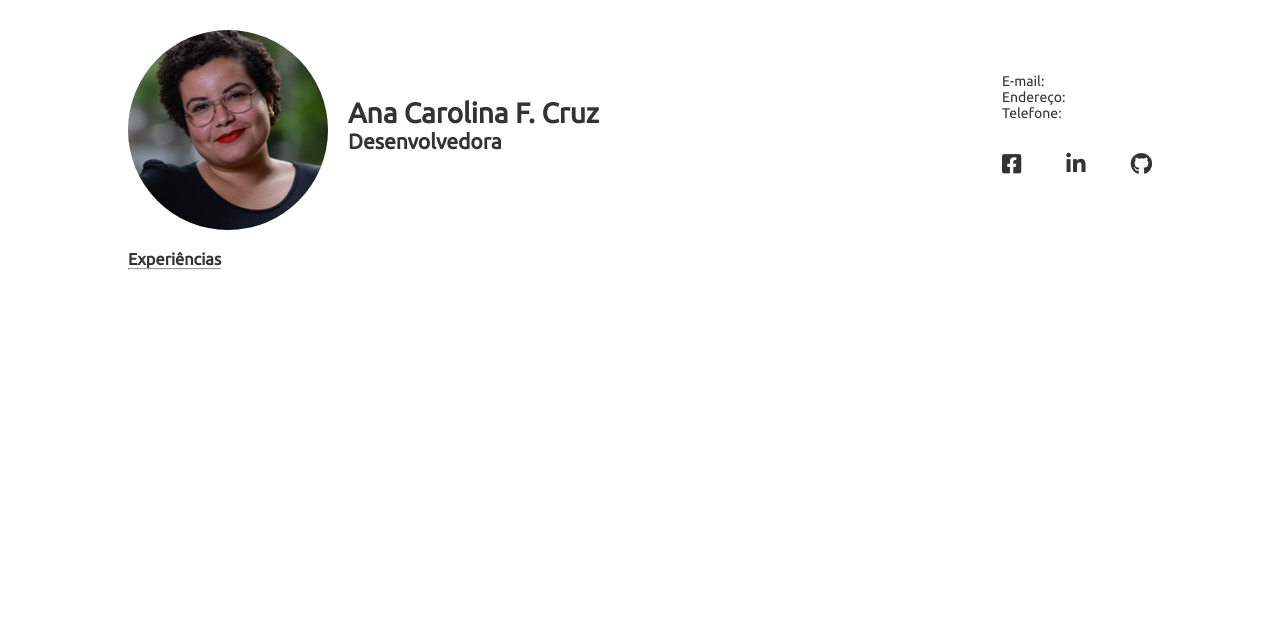
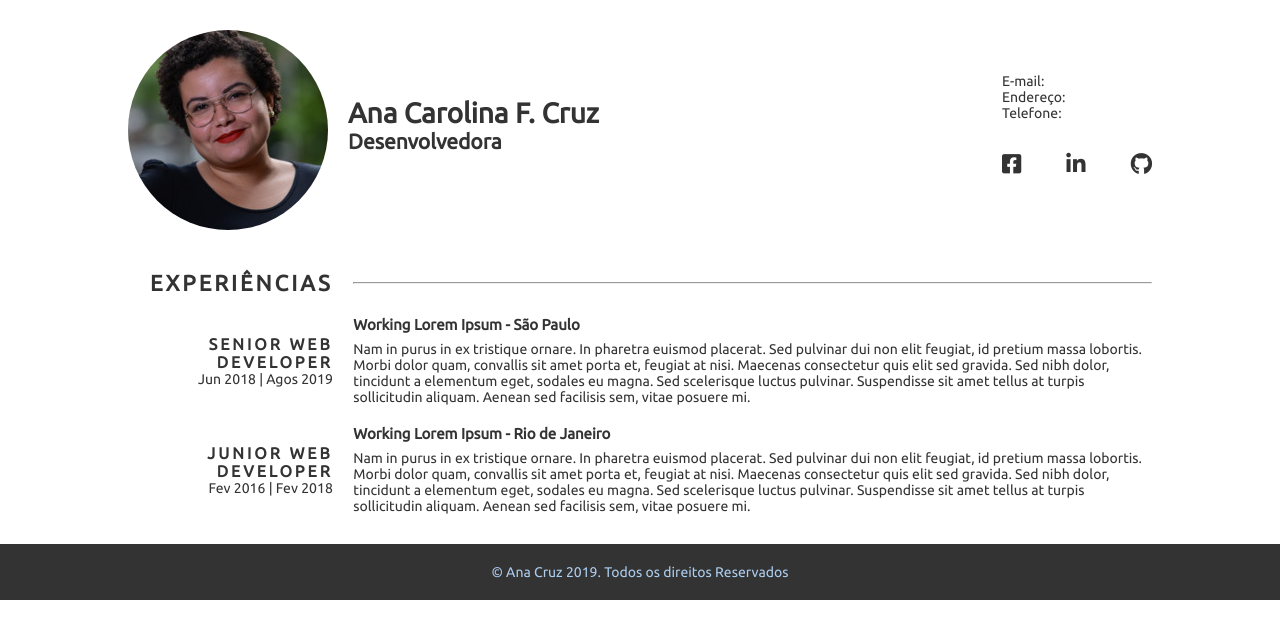
Before and after one commit to Cruzanaa/Cruzanaa.github.io, a plain HTML site: page index.html in a window 1280 px wide. Drawn offline with Linux system fonts and the light colour scheme.

Commit message:
Alteração: estilização experiencias e incluido rodapé

```diff
--- a/css/estilo.css
+++ b/css/estilo.css
@@ -11,6 +11,8 @@ body{
     font-size: 14px;
     color: #333;
 }
+
+
 
 /*CONTEUDO*/
 .conteudo{
@@ -54,6 +56,39 @@ body{
 }
 
 /*-- Experiências --*/
-.experiencias{
+.experiencia{
     display: flex;
+    align-items: center;
+    justify-content: space-between;
+    margin-top: 20px;
 }
+.esquerda{
+    width: 20%;
+    text-align: right;
+}
+.titulo-sessao, .subtitulo-sessao{
+    font-size: 22px;
+    text-transform: uppercase;
+    letter-spacing: 3px;
+}
+.subtitulo-sessao{
+    font-size: 16px;
+}
+
+.sub-titulo-sessao{
+    font-size: 15px;
+    margin-bottom: 8px;
+    text-align: justify;
+}
+.direita{
+    width: 78%;
+}
+
+/*-- RODAPÉ --*/
+.rodape{
+    background: #333;
+    color: #abcdef;
+    text-align: center;
+    padding: 20px;
+    margin-top: 30px;
+}
--- a/index.html
+++ b/index.html
@@ -41,15 +41,53 @@
         <div class="experiencias">
             <div class="experiencia">
                 <div class="esquerda">
-                    <h3>Experiências</h3>
+                    <h3 class="titulo-sessao">Experiências</h3>
                 </div>
 
                 <div class="direita">
-                        <hr>
+                    <hr>
                 </div>
-             </div>
+            </div>
+
+
+            <div class="experiencia">
+                <div class="esquerda">
+                    <h4 class="subtitulo-sessao">Senior Web Developer</h4>
+                        <p>Jun 2018 | Agos 2019</p>
+                </div>
+
+                <div class="direita">
+                    <h5 class="sub-titulo-sessao">Working Lorem Ipsum - São Paulo</h5>
+                    <p>Nam in purus in ex tristique ornare. In pharetra euismod placerat. Sed pulvinar dui non elit
+                        feugiat, id pretium massa lobortis. Morbi dolor quam, convallis sit amet porta et, feugiat at
+                        nisi. Maecenas consectetur quis elit sed gravida. Sed nibh dolor, tincidunt a elementum eget,
+                        sodales eu magna. Sed scelerisque luctus pulvinar. Suspendisse sit amet tellus at turpis
+                        sollicitudin aliquam. Aenean sed facilisis sem, vitae posuere mi.</p>
+                </div>
+            </div>
+
+
+            <div class="experiencia">
+                    <div class="esquerda">
+                        <h4 class="subtitulo-sessao">Junior Web Developer</h4>
+                            <p>Fev 2016 | Fev 2018</p>
+                    </div>
+
+                    <div class="direita">
+                        <h5 class="sub-titulo-sessao">Working Lorem Ipsum - Rio de Janeiro</h5>
+                        <p>Nam in purus in ex tristique ornare. In pharetra euismod placerat. Sed pulvinar dui non elit
+                            feugiat, id pretium massa lobortis. Morbi dolor quam, convallis sit amet porta et, feugiat at
+                            nisi. Maecenas consectetur quis elit sed gravida. Sed nibh dolor, tincidunt a elementum eget,
+                            sodales eu magna. Sed scelerisque luctus pulvinar. Suspendisse sit amet tellus at turpis
+                            sollicitudin aliquam. Aenean sed facilisis sem, vitae posuere mi.</p>
+                    </div>
+                </div>
         </div>
     </section>
+
+    <footer class="rodape">
+        <p>© Ana Cruz 2019. Todos os direitos Reservados</p>
+    </footer>
 </body>
 
 </html>
```
